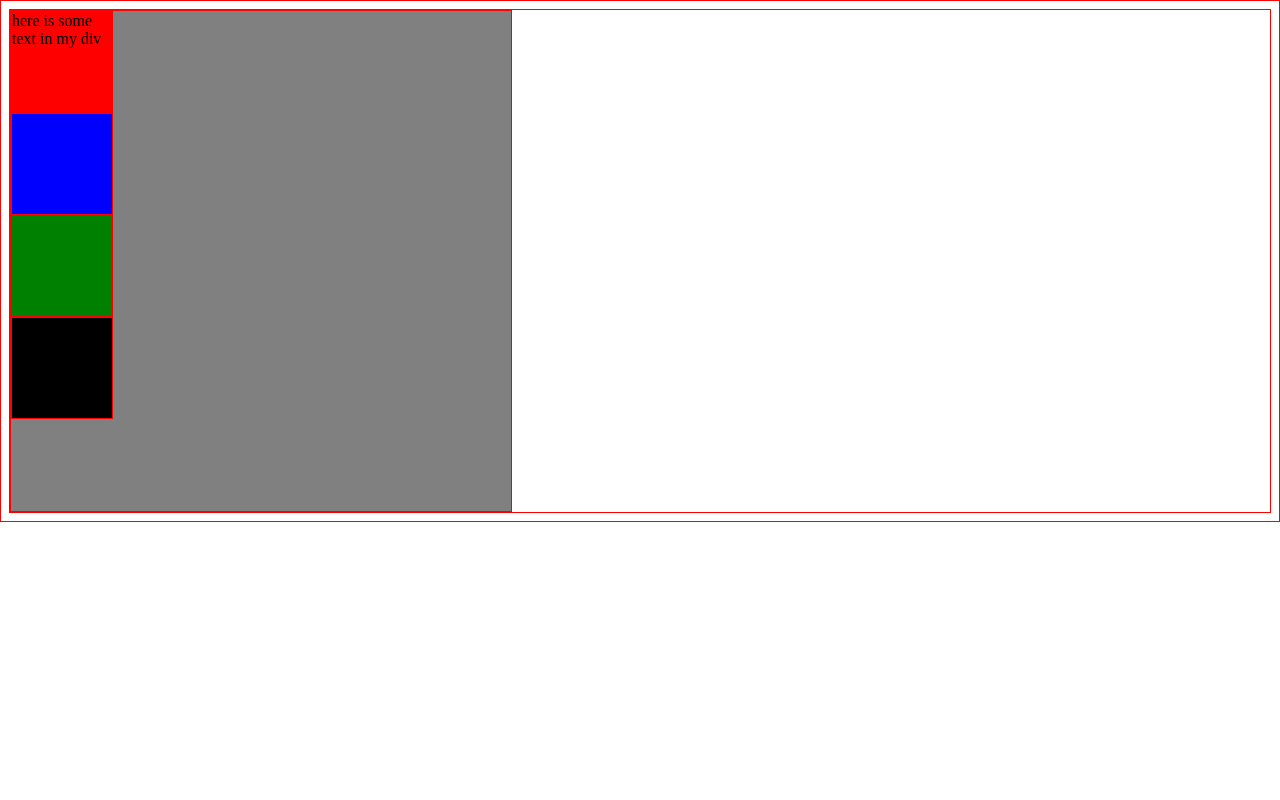
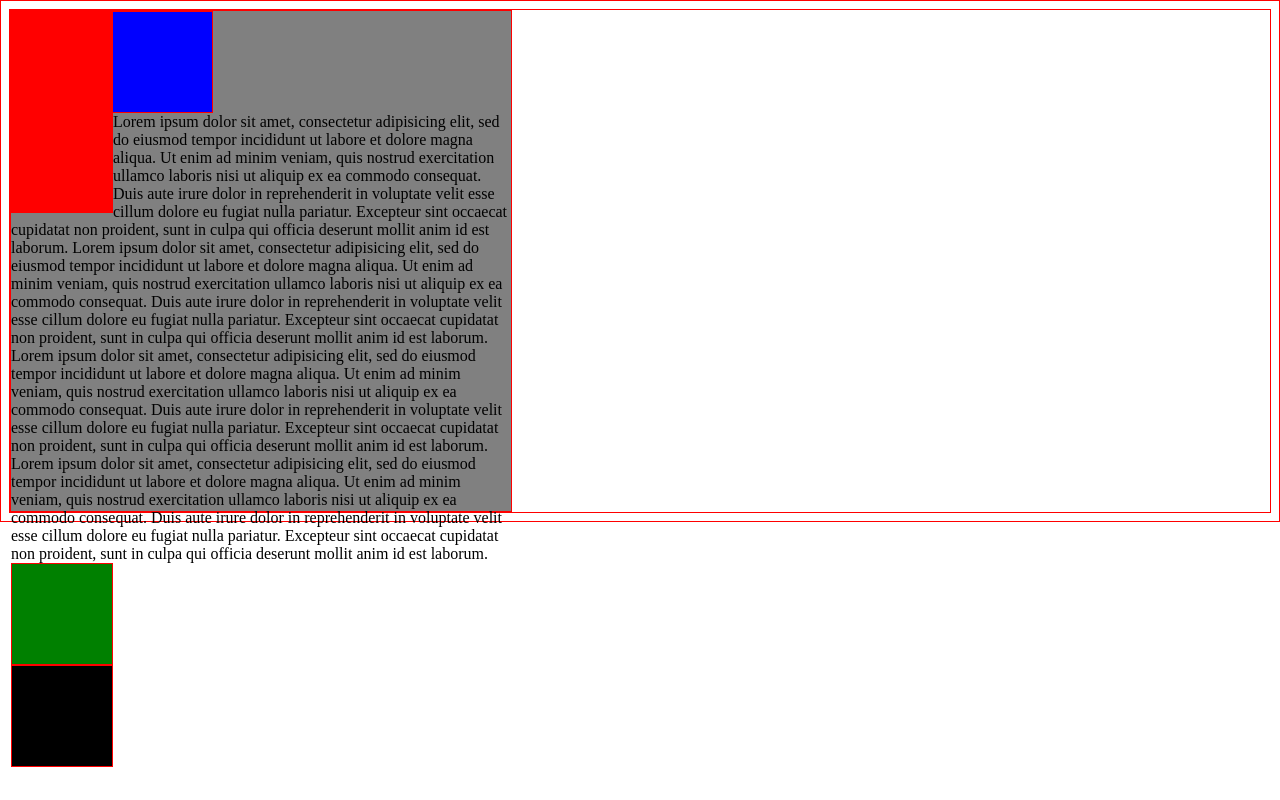
Before and after one commit to madprofit/css-positioning, a plain HTML site: page index.html in a window 1280 px wide. Drawn offline with Linux system fonts and the light colour scheme.

Commit message:
Adds floats and clear properties to divs. In class lab

```diff
--- a/css/main.css
+++ b/css/main.css
@@ -15,9 +15,17 @@ width: 100px;
 
 #square1 {
   background-color: red;
+  float: left;
+  /*display: inline-block;*/
+  height: 200px;
+  clear: right;
 }
 #square2 {
 background-color: blue;
+/*float: left;*/
+width: 200px;
+/*display: inline-block;*/
+clear: right;
 }
 #square3 {
   background-color: green;
--- a/index.html
+++ b/index.html
@@ -6,8 +6,35 @@
 </head>
 <body>
   <div class="container">
-    <div class="squares" id="square1">here is some text in my div</div>
+    <div class="squares" id="square1"></div>
     <div class="squares" id="square2"></div>
+    Lorem ipsum dolor sit amet, consectetur adipisicing elit, sed do eiusmod
+    tempor incididunt ut labore et dolore magna aliqua. Ut enim ad minim veniam,
+    quis nostrud exercitation ullamco laboris nisi ut aliquip ex ea commodo
+    consequat. Duis aute irure dolor in reprehenderit in voluptate velit esse
+    cillum dolore eu fugiat nulla pariatur. Excepteur sint occaecat cupidatat non
+    proident, sunt in culpa qui officia deserunt mollit anim id est laborum.
+
+    Lorem ipsum dolor sit amet, consectetur adipisicing elit, sed do eiusmod
+    tempor incididunt ut labore et dolore magna aliqua. Ut enim ad minim veniam,
+    quis nostrud exercitation ullamco laboris nisi ut aliquip ex ea commodo
+    consequat. Duis aute irure dolor in reprehenderit in voluptate velit esse
+    cillum dolore eu fugiat nulla pariatur. Excepteur sint occaecat cupidatat non
+    proident, sunt in culpa qui officia deserunt mollit anim id est laborum.
+
+    Lorem ipsum dolor sit amet, consectetur adipisicing elit, sed do eiusmod
+    tempor incididunt ut labore et dolore magna aliqua. Ut enim ad minim veniam,
+    quis nostrud exercitation ullamco laboris nisi ut aliquip ex ea commodo
+    consequat. Duis aute irure dolor in reprehenderit in voluptate velit esse
+    cillum dolore eu fugiat nulla pariatur. Excepteur sint occaecat cupidatat non
+    proident, sunt in culpa qui officia deserunt mollit anim id est laborum.
+
+    Lorem ipsum dolor sit amet, consectetur adipisicing elit, sed do eiusmod
+    tempor incididunt ut labore et dolore magna aliqua. Ut enim ad minim veniam,
+    quis nostrud exercitation ullamco laboris nisi ut aliquip ex ea commodo
+    consequat. Duis aute irure dolor in reprehenderit in voluptate velit esse
+    cillum dolore eu fugiat nulla pariatur. Excepteur sint occaecat cupidatat non
+    proident, sunt in culpa qui officia deserunt mollit anim id est laborum.
     <div class="squares" id="square3"></div>
     <div class="squares" id="square4"></div>
   </div>
```
